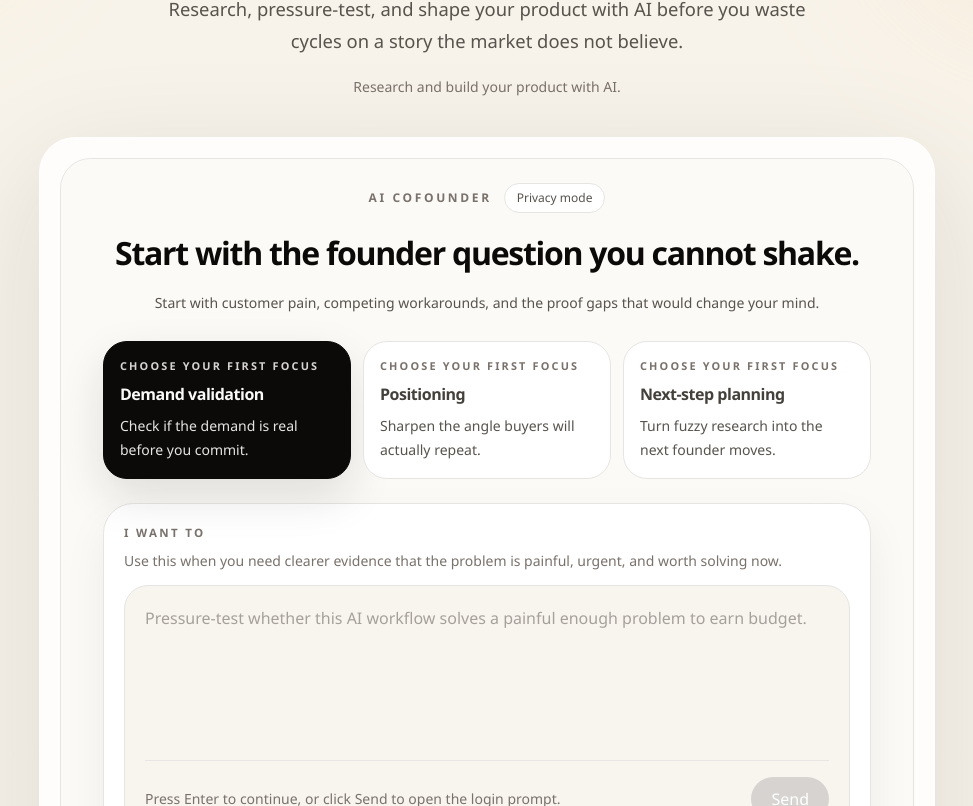
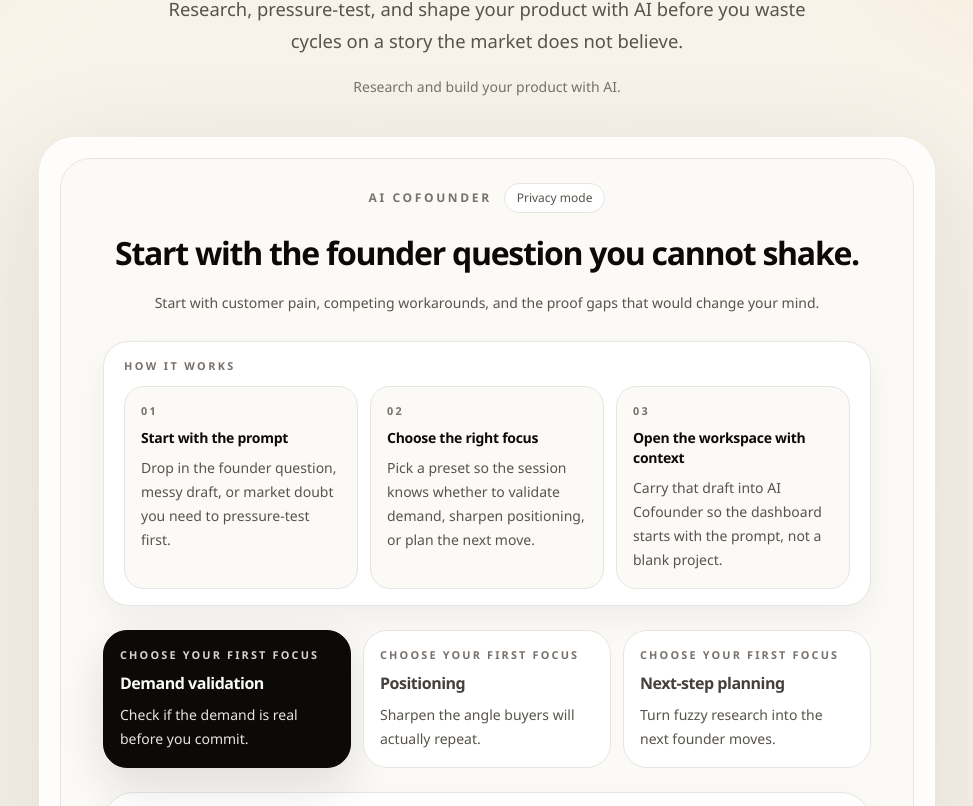
Before and after one commit to jianxux/aicofounder, a Next.js app: page / in a window 1280 px wide. Shown: the part 467-1273 px from the top of the page, without its empty margins (153-1126 px from the left). Built offline with nearby package versions, Linux system fonts and the light colour scheme; no server answers.

Commit message:
feat: add landing hero workflow explainer
- add an above-the-fold three-step how-it-works strip to the landing hero
- keep the login prompt modal keyboard focus inside the dialog and restore focus on close
- cover the new hero structure and modal accessibility behavior in landing page tests

```diff
--- a/src/app/page.tsx
+++ b/src/app/page.tsx
@@ -1,7 +1,7 @@
 "use client";
 
 import Link from "next/link";
-import { type FormEvent, type KeyboardEvent as ReactKeyboardEvent, type ReactNode, useEffect, useId, useState } from "react";
+import { type FormEvent, type KeyboardEvent as ReactKeyboardEvent, type ReactNode, useCallback, useEffect, useId, useRef, useState } from "react";
 import AuthButton from "@/components/AuthButton";
 import Navbar from "@/components/Navbar";
 import { trackEvent } from "@/lib/analytics";
@@ -154,6 +154,24 @@ const focusPresets = [
   },
 ] as const;
 
+const handoffSteps = [
+  {
+    number: "01",
+    title: "Start with the prompt",
+    body: "Drop in the founder question, messy draft, or market doubt you need to pressure-test first.",
+  },
+  {
+    number: "02",
+    title: "Choose the right focus",
+    body: "Pick a preset so the session knows whether to validate demand, sharpen positioning, or plan the next move.",
+  },
+  {
+    number: "03",
+    title: "Open the workspace with context",
+    body: "Carry that draft into AI Cofounder so the dashboard starts with the prompt, not a blank project.",
+  },
+] as const;
+
 function LandingLinkCta({
   button,
   children,
@@ -199,15 +217,60 @@ function LoginPromptModal({
 }) {
   const titleId = useId();
   const descriptionId = useId();
+  const dialogRef = useRef<HTMLDivElement | null>(null);
+  const closeButtonRef = useRef<HTMLButtonElement | null>(null);
+  const previouslyFocusedElementRef = useRef<HTMLElement | null>(null);
 
   useEffect(() => {
     if (!open) {
       return;
     }
 
+    previouslyFocusedElementRef.current = document.activeElement instanceof HTMLElement ? document.activeElement : null;
+    closeButtonRef.current?.focus();
+
     const handleKeyDown = (event: globalThis.KeyboardEvent) => {
       if (event.key === "Escape") {
         onClose();
+        return;
+      }
+
+      if (event.key !== "Tab") {
+        return;
+      }
+
+      const dialog = dialogRef.current;
+      if (!dialog) {
+        return;
+      }
+
+      const focusableElements = Array.from(
+        dialog.querySelectorAll<HTMLElement>(
+          'a[href], button:not([disabled]), textarea:not([disabled]), input:not([disabled]), select:not([disabled]), [tabindex]:not([tabindex="-1"])',
+        ),
+      );
+
+      if (focusableElements.length === 0) {
+        return;
+      }
+
+      const firstFocusableElement = focusableElements[0];
+      const lastFocusableElement = focusableElements[focusableElements.length - 1];
+      const activeElement = document.activeElement instanceof HTMLElement ? document.activeElement : null;
+      const focusIsInsideDialog = activeElement ? dialog.contains(activeElement) : false;
+
+      if (event.shiftKey) {
+        if (!focusIsInsideDialog || activeElement === firstFocusableElement) {
+          event.preventDefault();
+          lastFocusableElement.focus();
+        }
+
+        return;
+      }
+
+      if (!focusIsInsideDialog || activeElement === lastFocusableElement) {
+        event.preventDefault();
+        firstFocusableElement.focus();
       }
     };
 
@@ -215,6 +278,8 @@ function LoginPromptModal({
 
     return () => {
       window.removeEventListener("keydown", handleKeyDown);
+      previouslyFocusedElementRef.current?.focus();
+      previouslyFocusedElementRef.current = null;
     };
   }, [onClose, open]);
 
@@ -229,6 +294,7 @@ function LoginPromptModal({
         aria-modal="true"
         aria-labelledby={titleId}
         aria-describedby={descriptionId}
+        ref={dialogRef}
         className="w-full max-w-xl rounded-[2rem] border border-stone-200 bg-[#faf7f2] p-6 shadow-[0_32px_110px_rgba(28,25,23,0.18)] sm:p-8"
       >
         <div className="flex items-start justify-between gap-4">
@@ -241,6 +307,7 @@ function LoginPromptModal({
           </div>
           <button
             type="button"
+            ref={closeButtonRef}
             onClick={onClose}
             className="rounded-full border border-stone-200 bg-white px-3 py-1.5 text-sm font-medium text-stone-600 transition hover:border-stone-300 hover:text-stone-900"
           >
@@ -276,6 +343,9 @@ export default function LandingPage() {
   const [activePresetId, setActivePresetId] = useState<(typeof focusPresets)[number]["id"]>(focusPresets[0].id);
 
   const activePreset = focusPresets.find((preset) => preset.id === activePresetId) ?? focusPresets[0];
+  const handleCloseLoginPrompt = useCallback(() => {
+    setShowLoginPrompt(false);
+  }, []);
 
   useEffect(() => {
     void trackEvent("page_view", {
@@ -313,7 +383,7 @@ export default function LandingPage() {
 
   return (
     <>
-      <LoginPromptModal open={showLoginPrompt} promptDraft={heroPrompt.trim()} onClose={() => setShowLoginPrompt(false)} />
+      <LoginPromptModal open={showLoginPrompt} promptDraft={heroPrompt.trim()} onClose={handleCloseLoginPrompt} />
       <main className="min-h-screen overflow-x-hidden bg-[#f8f3ea] text-stone-950">
       <div className="relative isolate overflow-hidden">
         <div className="absolute inset-x-0 top-0 -z-10 h-[42rem] bg-[radial-gradient(circle_at_top,rgba(249,115,22,0.16),transparent_24%),radial-gradient(circle_at_15%_20%,rgba(255,255,255,0.9),transparent_28%),linear-gradient(180deg,#fbf7f0_0%,#f8f3ea_58%,#f8f3ea_100%)]" />
@@ -353,6 +423,26 @@ export default function LandingPage() {
                   Start with the founder question you cannot shake.
                 </div>
                 <p className="mx-auto mt-3 max-w-2xl text-sm leading-7 text-stone-600">{activePreset.description}</p>
+
+                <section
+                  aria-labelledby="handoff-steps-title"
+                  className="mx-auto mt-6 max-w-3xl rounded-[1.6rem] border border-stone-200 bg-white px-4 py-4 text-left shadow-[0_14px_34px_rgba(28,25,23,0.05)] sm:px-5"
+                >
+                  <h2 id="handoff-steps-title" className="text-[0.68rem] font-semibold uppercase tracking-[0.22em] text-stone-500">
+                    How it works
+                  </h2>
+                  <ol className="mt-3 grid gap-3 md:grid-cols-3">
+                    {handoffSteps.map((step) => (
+                      <li key={step.number} className="list-none">
+                        <article className="h-full rounded-[1.25rem] border border-stone-200 bg-[#fcfaf6] px-4 py-4">
+                          <div className="text-[0.68rem] font-semibold uppercase tracking-[0.2em] text-stone-500">{step.number}</div>
+                          <h3 className="mt-2 text-sm font-semibold tracking-[-0.02em] text-stone-950">{step.title}</h3>
+                          <p className="mt-2 text-sm leading-6 text-stone-600">{step.body}</p>
+                        </article>
+                      </li>
+                    ))}
+                  </ol>
+                </section>
 
                 <fieldset className="mx-auto mt-6 max-w-3xl text-left">
                   <legend className="sr-only">Choose your first focus</legend>
```
Also changed, not shown: 1 other file (tests, documents, lock files or other folders).
